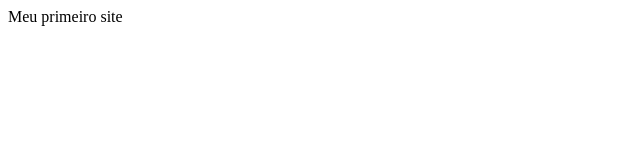
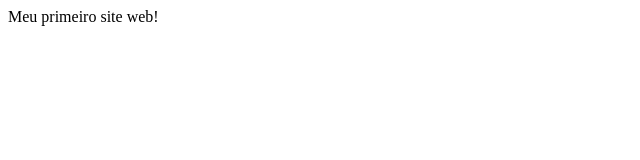
Before and after one commit to matheusluancarvalho/Desenvolvimento-Web, a plain HTML site: page HTML 5/projeto.html in a window 1280 px wide. Shown: the full height of the page, 0-640 px from the left. Drawn offline with Linux system fonts and the light colour scheme.

Commit message:
Seção 3 - 9 & 10.Estrutura de uma página web (parte 1 & 2)

```diff
--- a/HTML 5/projeto.html
+++ b/HTML 5/projeto.html
@@ -6,6 +6,6 @@
 	<title>Meu site</title>
 </head>
 <body>
-	Meu primeiro site
+	Meu primeiro site web!
 </body>
 </html>
```
